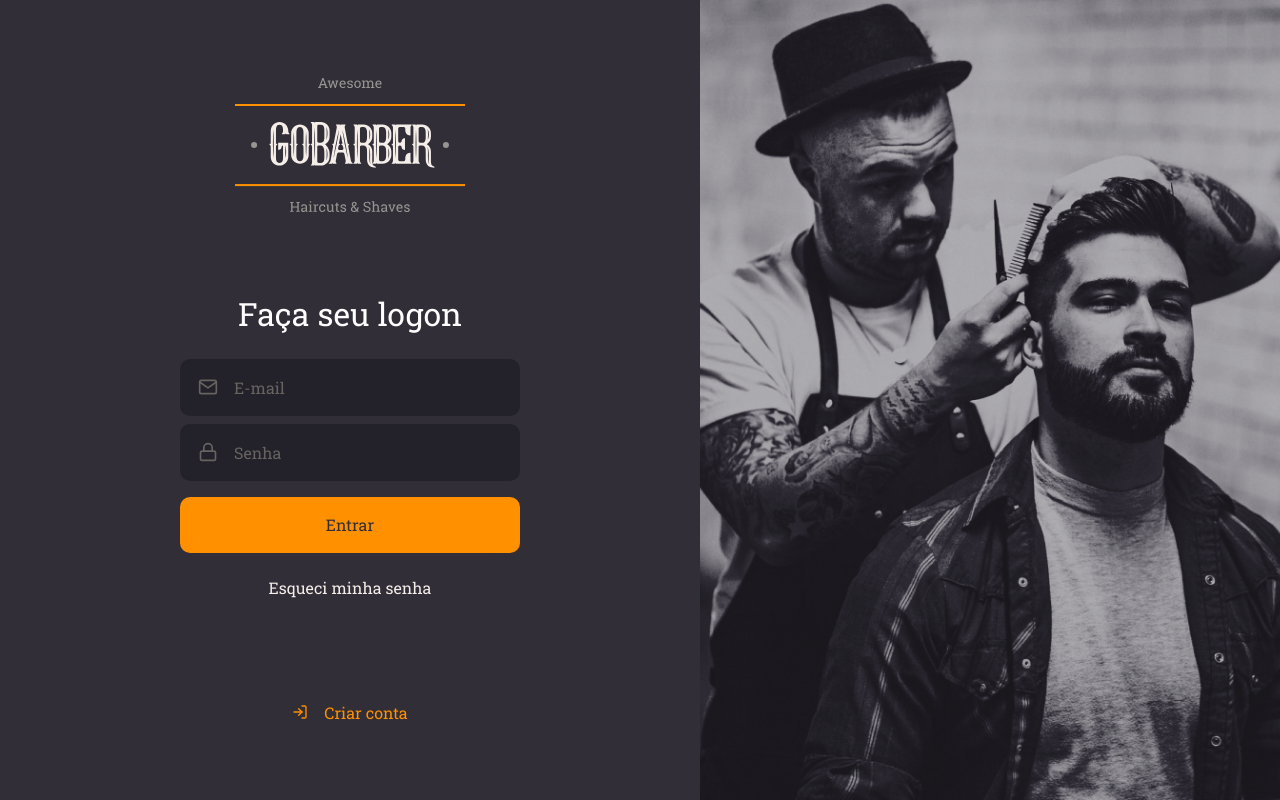
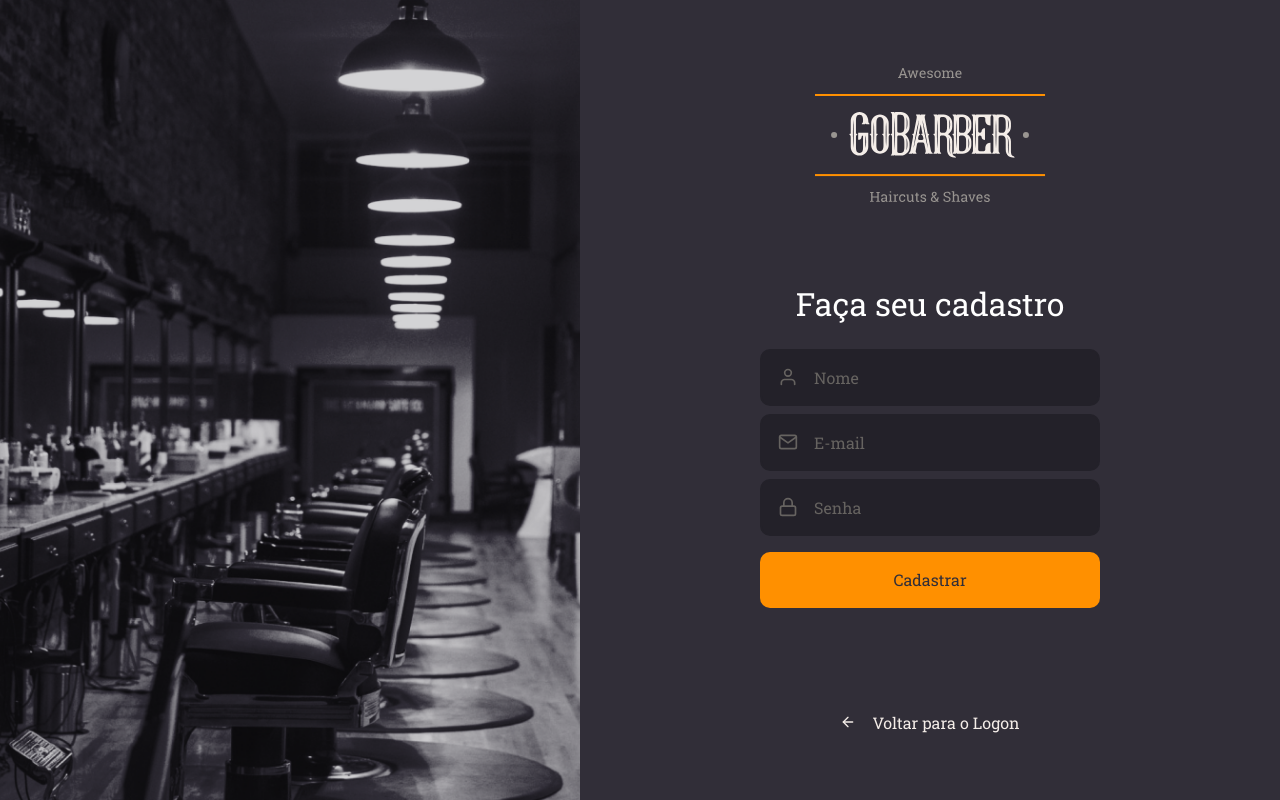
Before and after one commit to Gabrielzyr/gobarber-web, a React (Create React App) app: page / in a window 1280 px wide. Built offline with nearby package versions, Linux system fonts and the light colour scheme.

Commit message:
Added SignUp page

```diff
--- a/src/App.tsx
+++ b/src/App.tsx
@@ -1,11 +1,12 @@
 import React from 'react';
 
-import SignIn from './pages/Signin';
+// import SignIn from './pages/SignIn';
+import SignUp from './pages/SignUp';
 import GlobalStyle from './styles/global';
 
 const App: React.FC = () => (
   <>
-    <SignIn />
+    <SignUp />
     <GlobalStyle />
   </>
 );
--- /dev/null
+++ b/src/pages/SignUp/index.tsx
@@ -0,0 +1,37 @@
+import React from 'react';
+
+import { FiArrowLeft, FiMail, FiUser, FiLock } from 'react-icons/fi';
+
+import LogoImg from '../../assets/logo.svg';
+
+import Input from '../../components/Input';
+import Button from '../../components/Button';
+
+import { Background, Container, Content } from './styles';
+
+const SignUp: React.FC = () => (
+  <Container>
+    <Background />
+    <Content>
+      <img src={LogoImg} alt="GoBarber" />
+      <form>
+        <h1>Faça seu cadastro</h1>
+        <Input name="email" icon={FiUser} type="text" placeholder="Nome" />
+        <Input name="email" icon={FiMail} type="text" placeholder="E-mail" />
+        <Input
+          name="password"
+          icon={FiLock}
+          type="password"
+          placeholder="Senha"
+        />
+        <Button type="submit">Cadastrar</Button>
+      </form>
+      <a href="create">
+        <FiArrowLeft />
+        Voltar para o Logon
+      </a>
+    </Content>
+  </Container>
+);
+
+export default SignUp;
--- /dev/null
+++ b/src/pages/SignUp/styles.ts
@@ -0,0 +1,67 @@
+import styled from 'styled-components';
+import { shade } from 'polished';
+
+import signUpBackgroundImg from '../../assets/sign-up-background.png';
+
+export const Container = styled.div`
+  height: 100vh;
+  display: flex;
+  align-items: stretch;
+`;
+
+export const Content = styled.div`
+  display: flex;
+  flex-direction: column;
+  align-items: center;
+  place-content: center; //has the same result as the 2 lines below
+  //justify-content: center;
+  //align-items: center;
+  width: 100%;
+  max-width: 700px;
+
+  form {
+    margin: 80px 0;
+    width: 340px;
+    text-align: center;
+
+    h1 {
+      margin-bottom: 24px;
+    }
+
+    a {
+      color: #f4ede8;
+      display: block;
+      margin-top: 24px;
+      text-decoration: none;
+      transition: color 0.2s;
+
+      &:hover {
+        color: ${shade(0.2, '#f4ede8')};
+      }
+    }
+  }
+
+  > a {
+    color: #f4ede8;
+    display: block;
+    margin-top: 24px;
+    text-decoration: none;
+    transition: color 0.2s;
+    display: flex;
+    align-items: center;
+
+    svg {
+      margin-right: 16px;
+    }
+
+    &:hover {
+      color: ${shade(0.2, '#f4ede8')};
+    }
+  }
+`;
+
+export const Background = styled.div`
+  flex: 1;
+  background: url(${signUpBackgroundImg}) no-repeat center;
+  background-size: cover;
+`;
```
Also changed, not shown: src/assets/sign-up-background.png (added), src/pages/SignIn/index.tsx (renamed from src/pages/Signin/index.tsx), src/pages/SignIn/styles.ts (renamed from src/pages/Signin/styles.ts).
